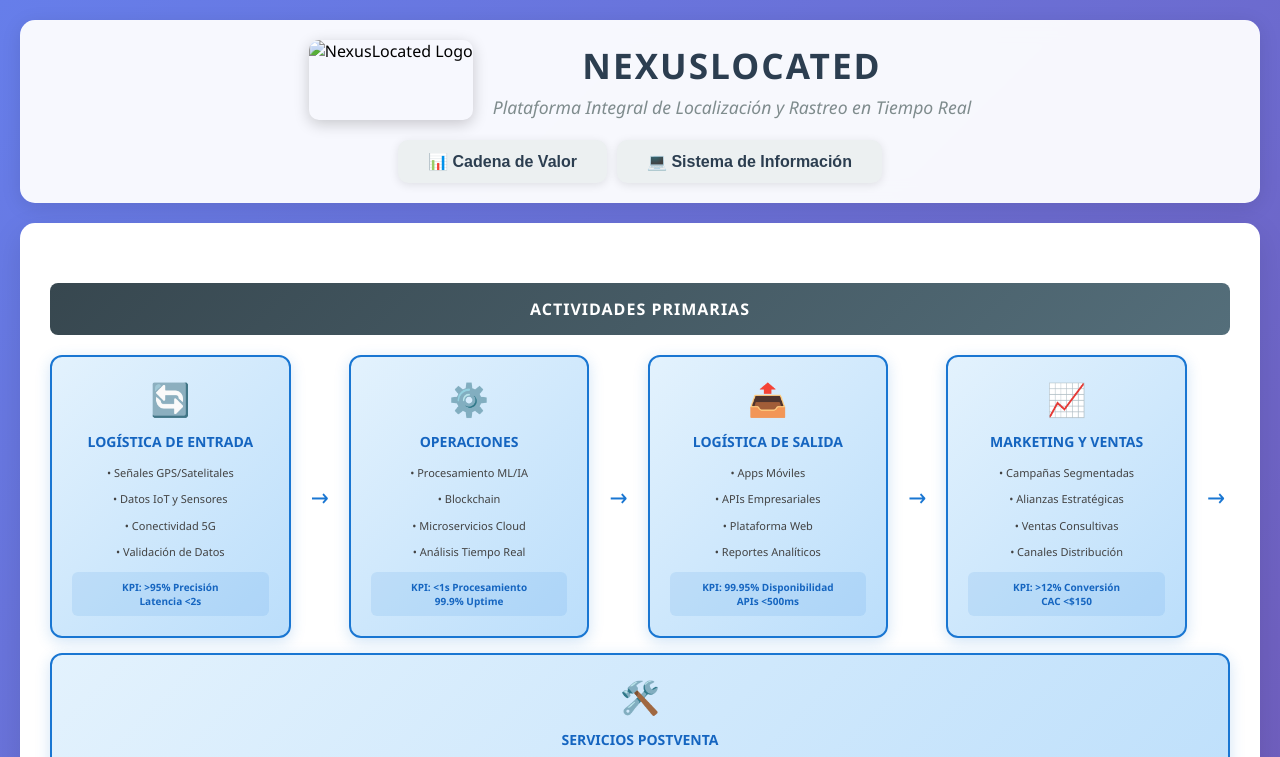
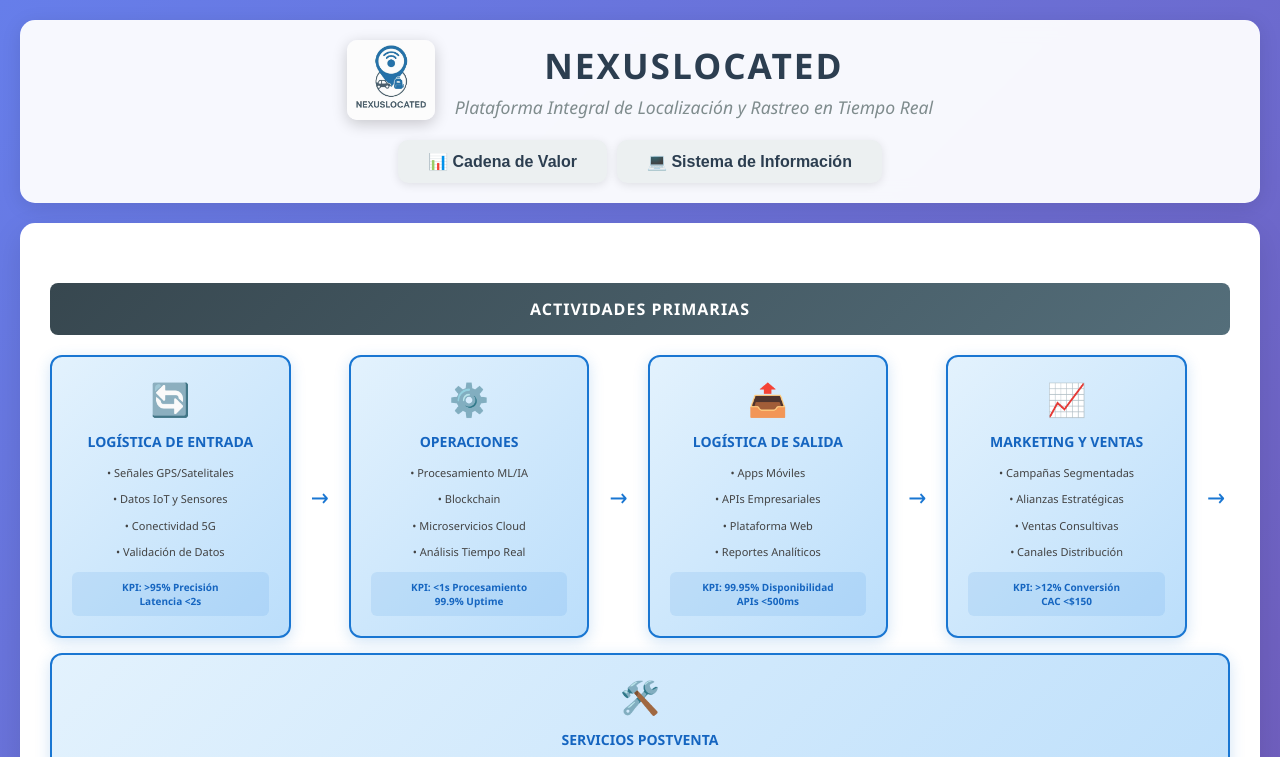
Before and after one commit to Nahia-24/NexusLocated, a plain HTML site: page index.html in a window 1280 px wide. Shown: the top 757 px of the page. Drawn offline with Linux system fonts and the light colour scheme.

Commit message:
Update index.html

```diff
--- a/index.html
+++ b/index.html
@@ -481,7 +481,7 @@
     <div class="main-header">
         <div class="header-content">
             <div class="logo-container">
-                <img src="logo.png" alt="NexusLocated Logo" class="company-logo">
+                <img src="assets/images/logo.png" alt="NexusLocated Logo" class="company-logo">
                 <div class="company-info">
                     <div class="company-title">NEXUSLOCATED</div>
                     <div class="subtitle">Plataforma Integral de Localización y Rastreo en Tiempo Real</div>
```
